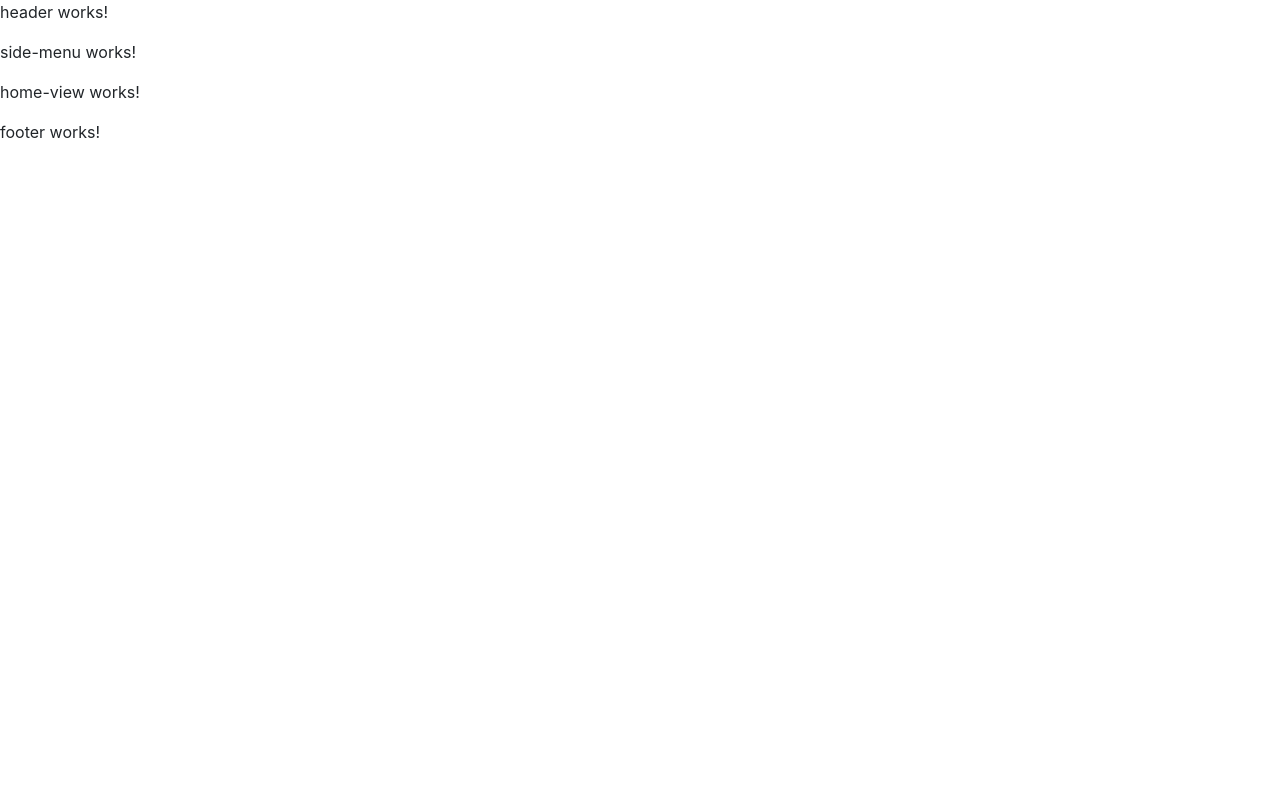
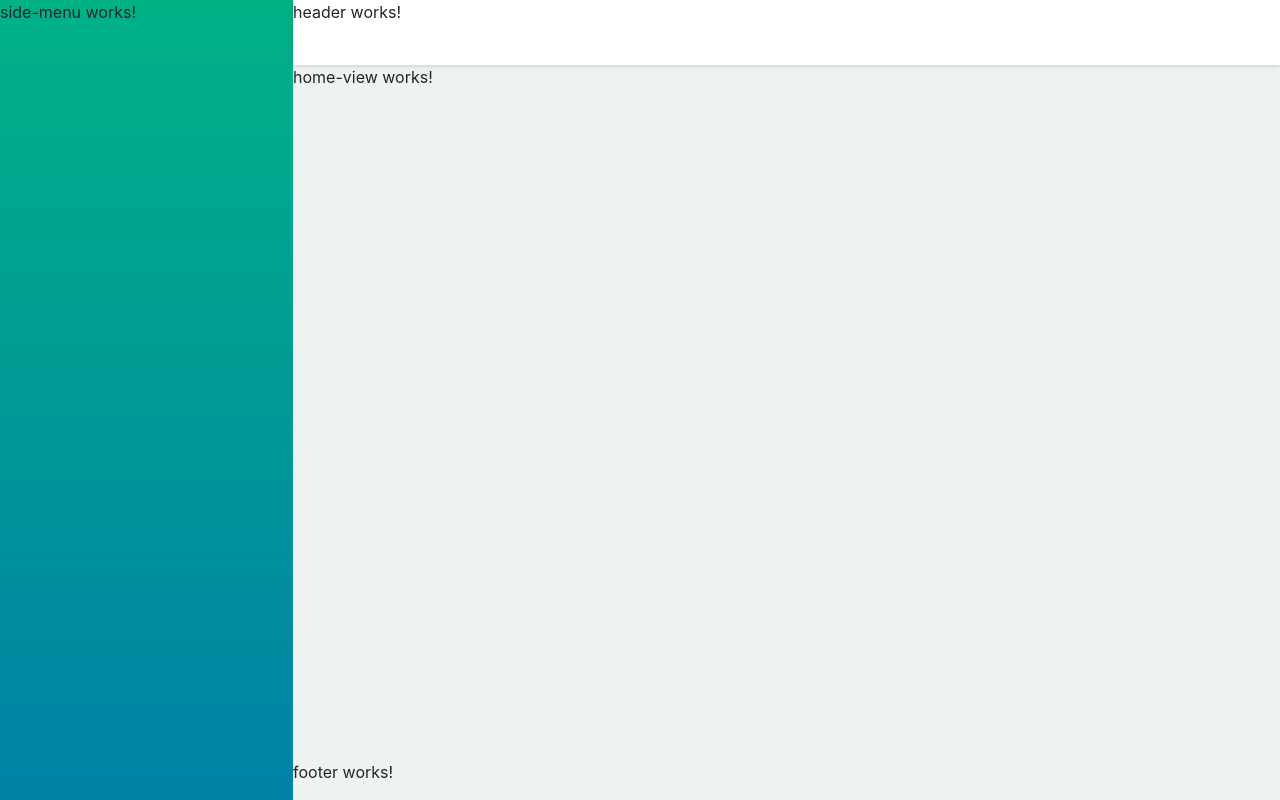
Before and after one commit to raphaelbs/atlas-front-test, an Angular app: page /home in a window 1280 px wide. Built offline with nearby package versions, Linux system fonts and the light colour scheme.

Commit message:
main styles

```diff
--- a/src/app/app.component.html
+++ b/src/app/app.component.html
@@ -1,4 +1,10 @@
-<app-header></app-header>
-<app-side-menu></app-side-menu>
-<router-outlet></router-outlet>
-<app-footer></app-footer>
+<div class="main d-flex">
+  <app-side-menu></app-side-menu>
+  <div class="col p-0 router-container d-flex flex-column">
+    <app-header></app-header>
+    <div class="outlet flex-fill">
+      <router-outlet></router-outlet>
+    </div>
+    <app-footer></app-footer>
+  </div>
+</div>
--- a/src/app/app.component.scss
+++ b/src/app/app.component.scss
@@ -0,0 +1,15 @@
+@import '~styles.scss';
+
+:host {
+  height: 100%;
+  width: 100%;
+
+  div.main {
+    height: 100%;
+    width: 100%;
+
+    div.router-container {
+      background-color: $_BG_COLOR;
+    }
+  }
+}
--- a/src/app/header/header.component.scss
+++ b/src/app/header/header.component.scss
@@ -0,0 +1,10 @@
+@import '~styles.scss';
+
+:host {
+  box-shadow: 0 0 5px 0 $_SHADOW_BOX;
+  width: 100%;
+  height: $_HEADER_HEIGHT;
+  background-color: $_HEADER_BG_COLOR;
+  display: block;
+  position: relative;
+}
--- a/src/app/side-menu/side-menu.component.scss
+++ b/src/app/side-menu/side-menu.component.scss
@@ -0,0 +1,7 @@
+@import '~styles.scss';
+
+:host {
+  width: $_SIDE_MENU_WIDTH;
+  height: 100%;
+  background-image: linear-gradient(180deg, $_GREEN 0%, $_BLUE 100%);
+}
--- a/src/index.html
+++ b/src/index.html
@@ -1,8 +1,8 @@
 <!doctype html>
-<html lang="en">
+<html lang="pt-br">
 <head>
   <meta charset="utf-8">
-  <title>AtlasFrontTest</title>
+  <title>Atlas Quantum - Lucros</title>
   <base href="/">
 
   <meta name="viewport" content="width=device-width, initial-scale=1">
--- a/src/styles.scss
+++ b/src/styles.scss
@@ -1,2 +1,20 @@
-/* You can add global styles to this file, and also import other style files */
 @import '~bootstrap/scss/bootstrap.scss';
+
+/* COLORS */
+$_BLUE: #0081A7;
+$_GREEN: #00B286;
+$_SHADOW_BOX: rgba(0, 0, 0, 0.2199999988079071);
+$_BG_COLOR: #EDF3F0;
+$_HEADER_BG_COLOR: #FFFFFF;
+
+/* SPACINGs */
+$_HEADER_HEIGHT: 65px;
+$_SIDE_MENU_WIDTH: 293px;
+
+html {
+  height: 100%;
+}
+
+body {
+  height: 100%;
+}
```
